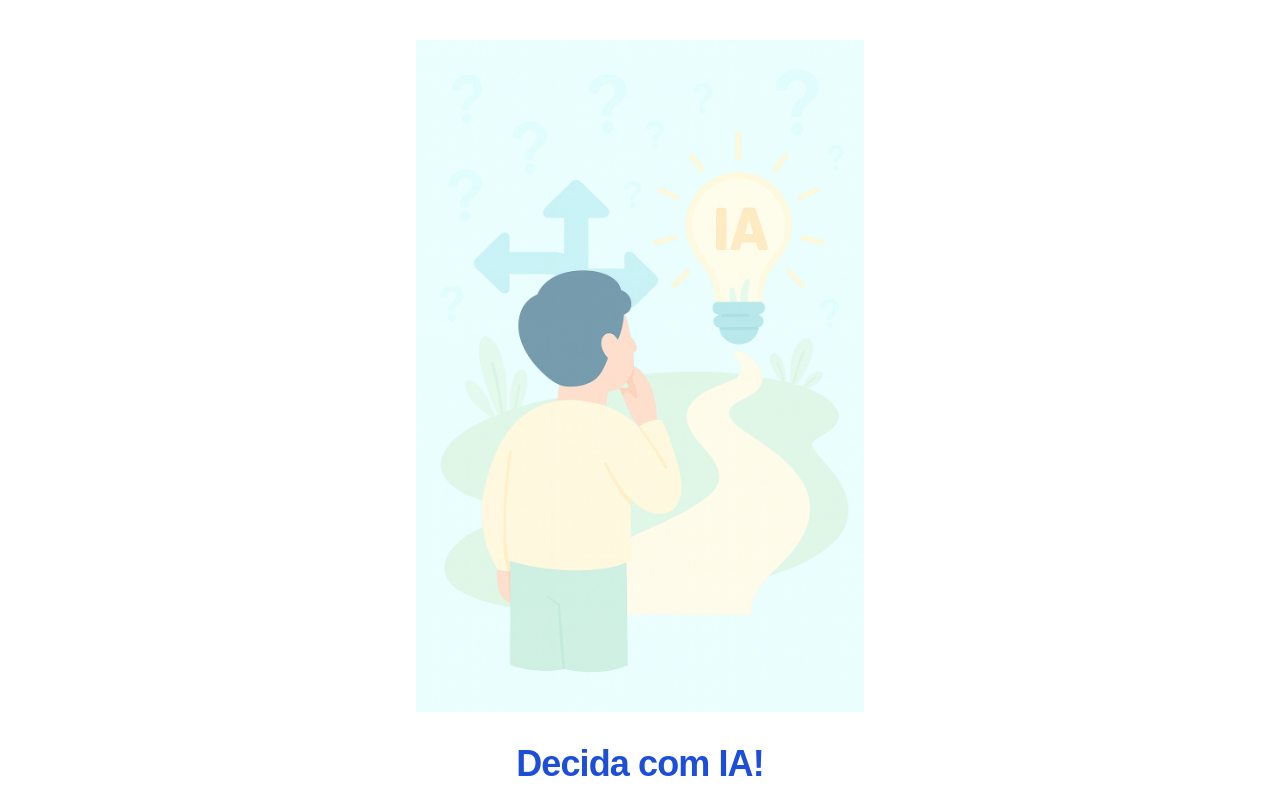
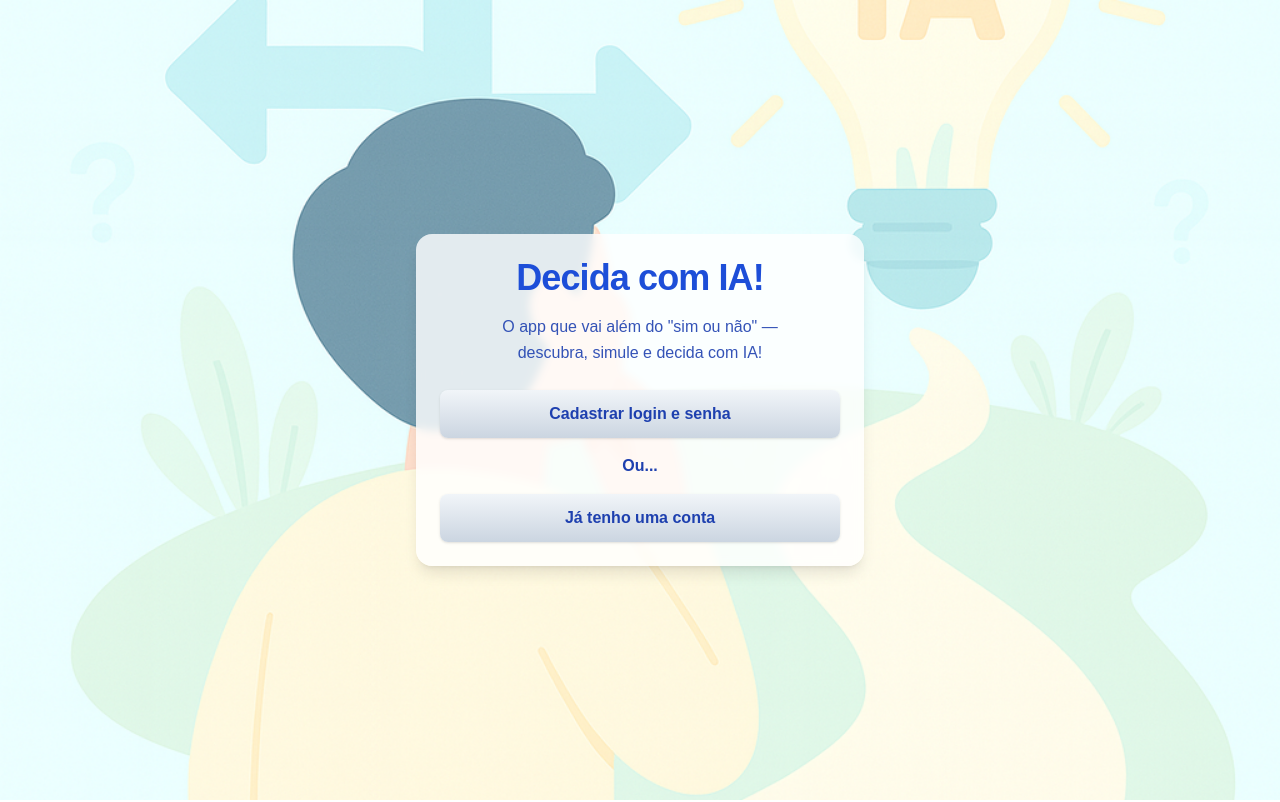
Before and after one commit to Lianagodoy/appindecisos, a Next.js app: page / in a window 1280 px wide. Shown: the top 802 px of the page. Built offline with nearby package versions, Linux system fonts and the light colour scheme.

Commit message:
style(ui): usar saudacao-hero como fundo da tela inicial

```diff
--- a/app/page.tsx
+++ b/app/page.tsx
@@ -3,16 +3,12 @@ import Link from "next/link";
 
 export default function Home() {
   return (
-    <main className="min-h-dvh flex items-center justify-center px-6 py-10">
-      <div className="w-full max-w-md flex flex-col items-center gap-6">
-
-        <img
-          src="/asset/imagens-app/saudacao-hero.png"
-          alt="Ilustração da tela de saudação"
-          className="w-full h-auto"
-        />
-
-        <h1 className="mt-2 text-4xl font-extrabold tracking-tight text-blue-700 text-center">
+    <main
+      className="min-h-dvh flex items-center justify-center px-6 py-10 bg-cover bg-center"
+      style={{ backgroundImage: "url(/asset/imagens-app/saudacao-hero.png)" }}
+    >
+      <div className="w-full max-w-md flex flex-col items-center gap-4 bg-white/80 backdrop-blur-sm rounded-2xl p-6 shadow-lg">
+        <h1 className="text-4xl font-extrabold tracking-tight text-blue-700 text-center">
           Decida com IA!
         </h1>
 
@@ -20,7 +16,7 @@ export default function Home() {
           O app que vai além do "sim ou não" — descubra, simule e decida com IA!
         </p>
 
-        <div className="mt-4 w-full space-y-4">
+        <div className="mt-2 w-full space-y-4">
           <Link
             href="/auth?mode=signup"
             className="block w-full rounded-lg px-4 py-3 text-center font-semibold text-blue-800 shadow bg-gradient-to-b from-slate-100 to-slate-300 hover:from-slate-200 hover:to-slate-400 active:scale-[0.99]"
```
